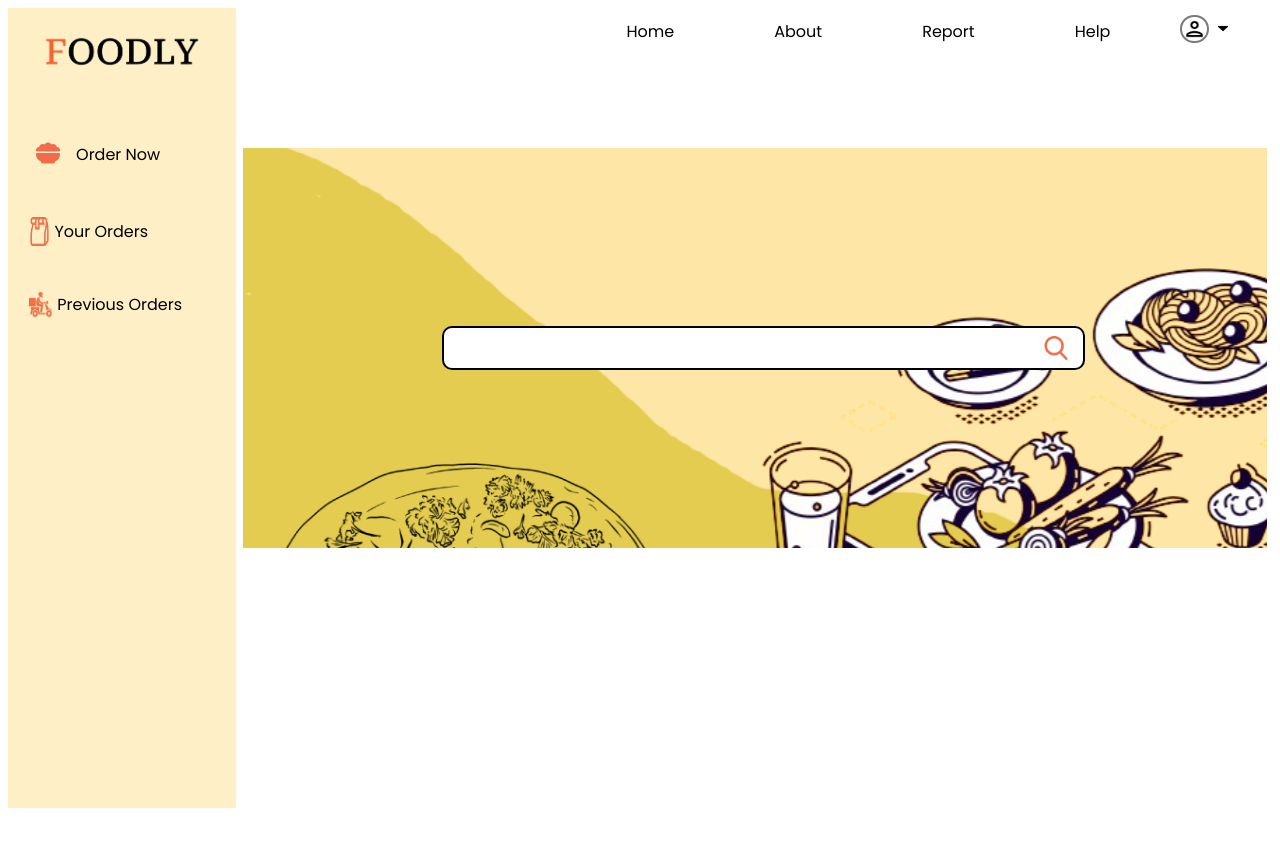
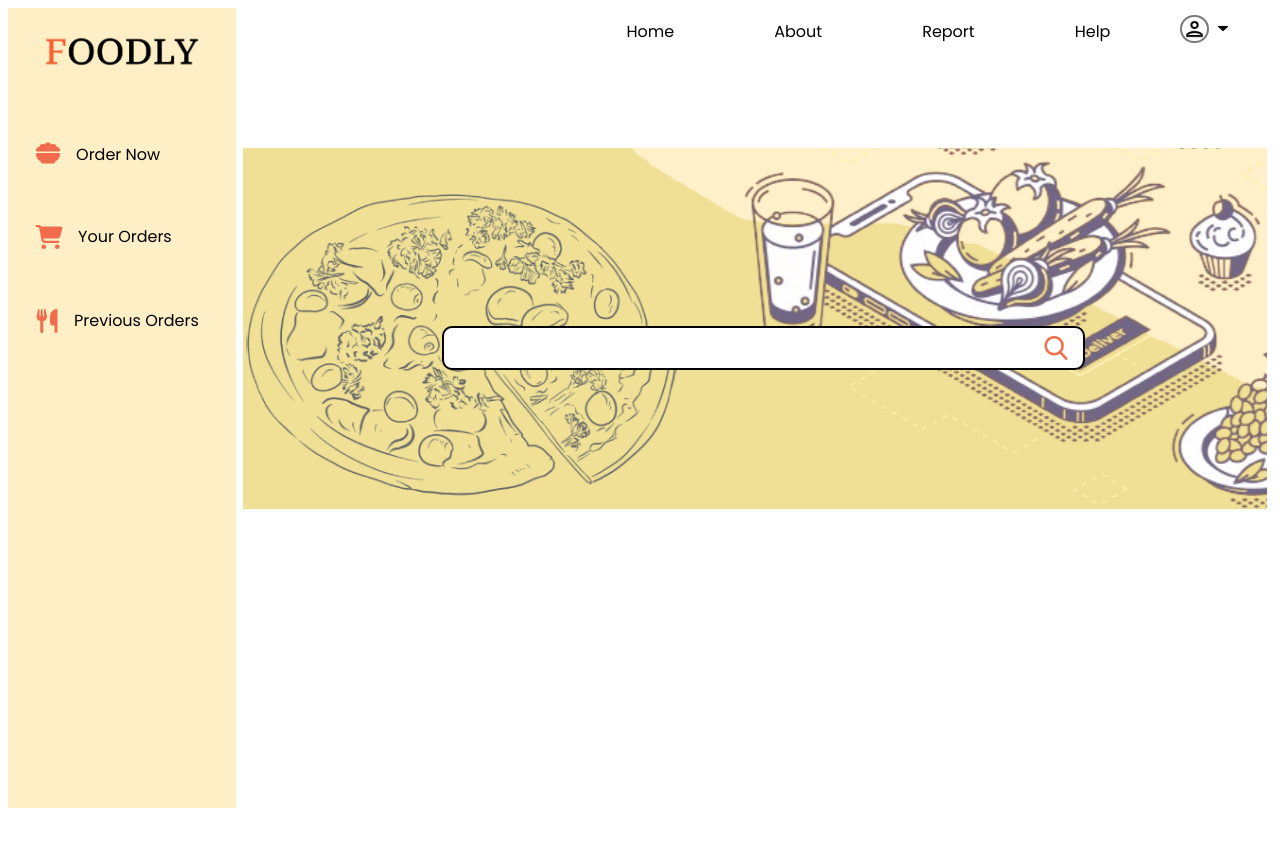
Before and after one commit to am12an34/xyz_foodly, a Flask app: template foodly/templates/index.html in a window 1280 px wide. Run offline with Flask 3, Linux system fonts and the light colour scheme; the template is opened without the code that fills it, so the values that code supplies are empty; some libraries are stand-ins or nearby versions.

Commit message:
made the search bar for resturant section

```diff
--- a/foodly/static/css/index.css
+++ b/foodly/static/css/index.css
@@ -31,6 +31,7 @@ body{
     color: black;
     margin-left: 5px;
     font-family: 'Poppins', sans-serif;
+    margin-top: 7px;
 }
 .ico{
     color: #f16c4c;
@@ -99,8 +100,9 @@ body{
     width: 81%;
     height: 89vh;
     margin-right: 5px;
+    overflow-y: scroll;
 }
-/* .rest-search::before{
+.rest-search::before{
     content: "";
     background: url("../images/search-box-bg.png");
     position: absolute;
@@ -110,14 +112,13 @@ body{
     top: 0;
     left: 0;
     opacity: 0.6;
-} */
+    background-repeat: repeat-x;
+}
 .rest-search{
     display: flex;
     align-items: center;
     justify-content: center;
     height: 50vh;
-    background: url("../images/search-box-bg.png");
-    /* background: linear-gradient(90deg, rgba(228,204,80,1) 0%, rgba(255,229,166,1) 35%, rgba(254,239,198,1) 100%); */
 }
 .search-box-rest{
     border: 2px solid black;
--- a/foodly/templates/index.html
+++ b/foodly/templates/index.html
@@ -11,17 +11,17 @@
 <body>
     <div class="sidenav">
         <img src="../static/images/foodly_logo.png" alt="" style="width: 70%; margin: 20px;">
-        <ul style="display: flex; flex-direction: column; padding-left: 0;">
+        <ul style="display: flex; flex-direction: column; padding-left: 0; width: 100%;">
             <li class="sidenav-items">
                 <i class="fa-solid fa-bowl-food ico"></i>
                 <a href="#" style="margin-top: 9px;">Order Now</a>
             </li>
             <li class="sidenav-items">
-                <img src="../static/images/paper-bag.png" alt="" style="width: 10%; margin-left: 5px;">
+                <i class="fa-solid fa-cart-shopping ico"></i>
                 <a href="#">Your Orders</a>
             </li>
             <li class="sidenav-items">
-                <img src="../static/images/delivery-boy.png" alt="" style="width: 12%; margin-left: 4px;">
+                <i class="fa-solid fa-utensils ico"></i>
                 <a href="#">Previous Orders</a>
             </li>
         </ul>
```
Also changed, not shown: foodly/static/images/search-box-bg.png.
